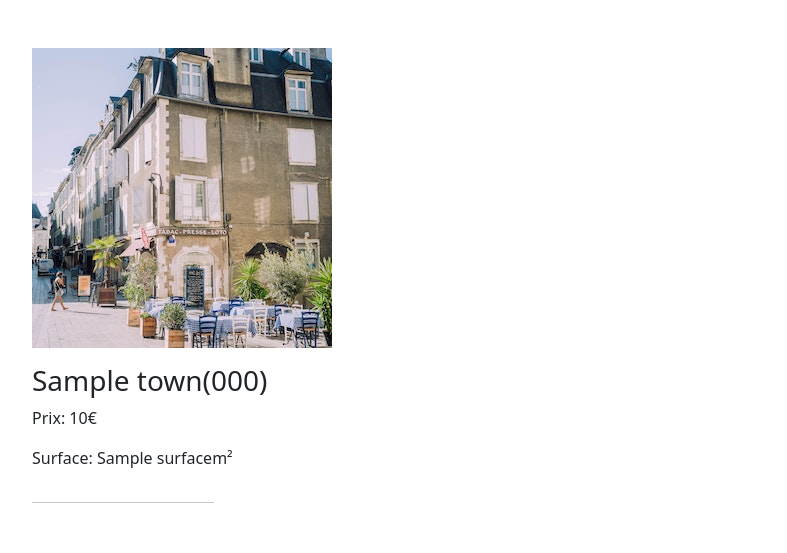
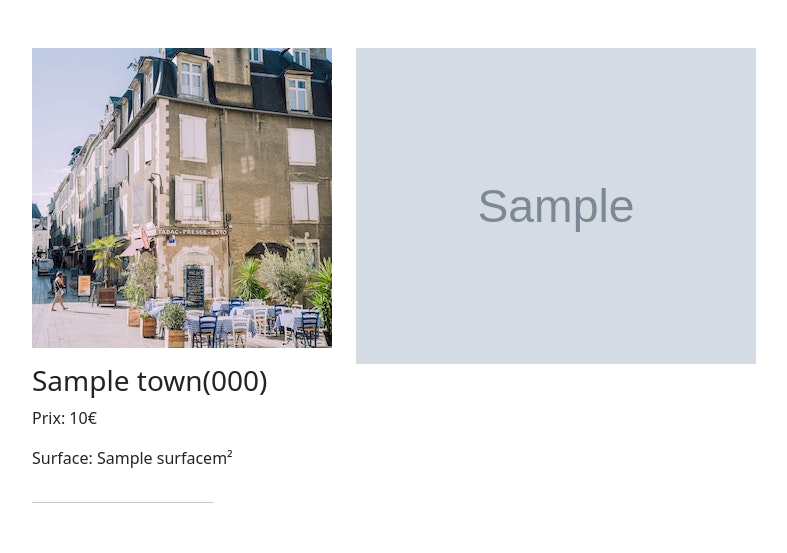
Before and after one commit to marijahavaic/pro-immo-portail, a Symfony app: template templates/property/show.html.twig in a window 1280 px wide. Shown: the part 139-692 px from the top of the page, without its empty margins (62-849 px from the left). Run offline with Twig, Linux system fonts and the light colour scheme; the template is opened without the code that fills it: most values are stand-ins (such as "Sample title", 1, 10 or a date in 2020); grey boxes marked "Sample" are stand-in pictures; some libraries are stand-ins or nearby versions.

Commit message:
Ajouter les photos avec faker

```diff
--- a/src/DataFixtures/AppFixtures.php
+++ b/src/DataFixtures/AppFixtures.php
@@ -41,6 +41,7 @@ class AppFixtures extends Fixture
                 ->setTown($faker->city())
                 ->setPostalCode($faker->numberBetween(01000, 95000))
                 ->setCountry($faker->country())
+                ->setPhoto($faker->imageUrl(360, 360, 'animals', true, 'dogs', true, 'jpg'))
                 ->setIsRent($faker->boolean())
                 ->setIsOnSale($faker->boolean())
                 ->setCreatedAt($faker->dateTimeBetween('-7 months'))
--- a/templates/property/show.html.twig
+++ b/templates/property/show.html.twig
@@ -15,6 +15,7 @@
 {# TODO photo gallery #}
 <div <div class="container row m-auto">
 <img class="w-auto pb-3" src={{asset("images/facade.jpg")}} alt="">
+<img class="w-auto" src={{property.photo}} alt="">
 
 <div class="d-flex flex-column">
     <h3>{{ property.Town }}({{ property.PostalCode }})</h3>
```
